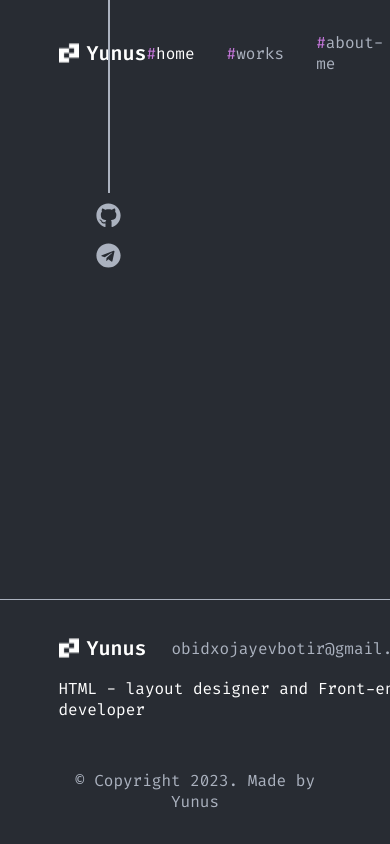
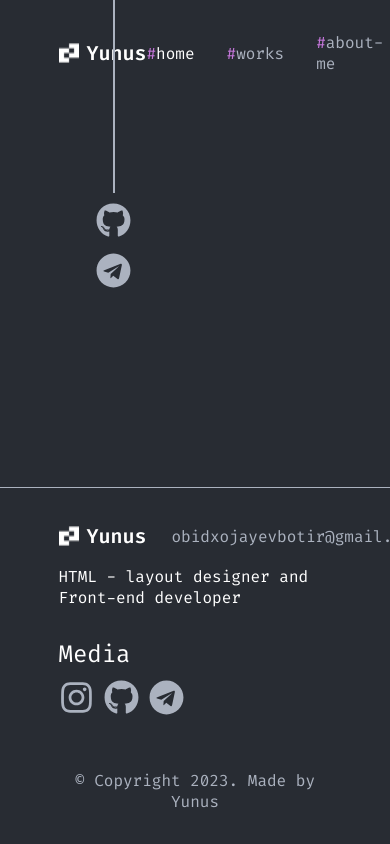
Before and after one commit to theyuunus/Portfolio, a React (Create React App) app: page / in a window 390 px wide. Shown: the top 844 px of the page. Built offline with nearby package versions, Linux system fonts and the light colour scheme.

Commit message:
#fix #add media #Footer

```diff
--- a/src/components/Footer/Footer.scss
+++ b/src/components/Footer/Footer.scss
@@ -64,3 +64,18 @@
         }
     }
 }
+
+@media only screen and (max-width: 797px) {
+    .footer-top {
+        display: block;
+    }
+
+    .footer-top-right {
+        padding-top: 30px;
+    }
+
+    .media-bottom-a-icon {
+        width: 35px;
+        height: 35px;
+    }
+}
```
